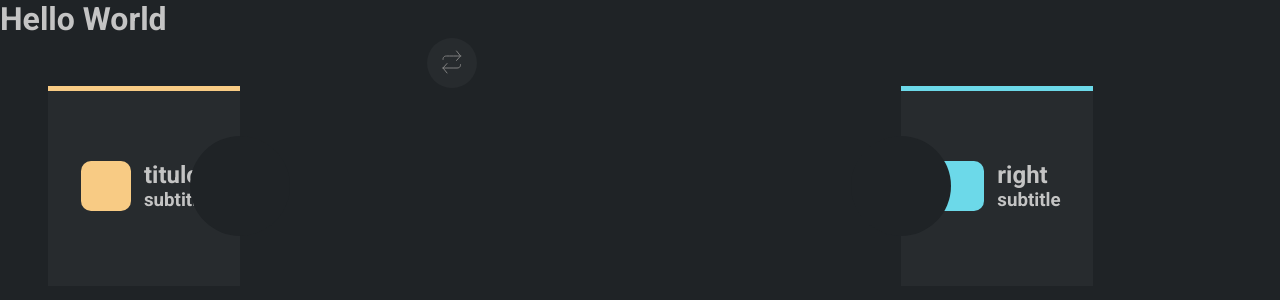
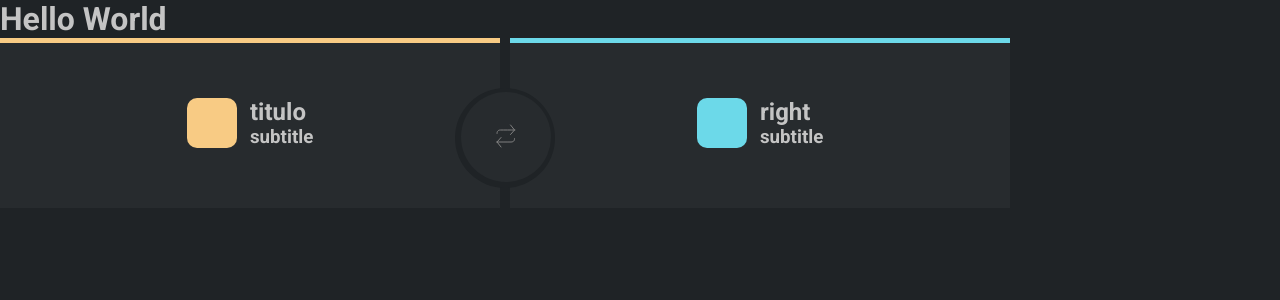
Before and after one commit to githiago-f/digital-wallet, a React (Create React App) app: page / in a window 1280 px wide. Shown: the top 300 px of the page. Built offline with nearby package versions, Linux system fonts and the light colour scheme.

Commit message:
finishing cards component UI

```diff
--- a/src/components/Cards/styles.scss
+++ b/src/components/Cards/styles.scss
@@ -1,4 +1,4 @@
 .cards-wrapper {
     display: grid;
-    grid-template-columns: repeat(3, 1fr);
+    grid-template-columns: repeat(3, 1fr 10px 1fr);
 }
--- a/src/components/ConverterButton/styles.scss
+++ b/src/components/ConverterButton/styles.scss
@@ -1,7 +1,12 @@
 .convert__button {
+    top: 32%;
+    position: relative;
+    z-index: 11;
+    right: 390%;
+
     button {
-        width: 50px;
-        height: 50px;
+        width: 90px;
+        height: 90px;
         border-radius: 100%;
         border: none;
         background-color: var(--secondary-dark);
@@ -9,13 +14,14 @@
         img {
             filter: contrast(0%);
         }
-        &:active,
+        transition: ease-in-out 0.5s;
+
         &:hover {
-            transform: scale(0.9);
-            img {
-                transition: ease-in-out 0.5s;
-                transform: rotate(180deg);
-            }
+            transform: rotate(180deg) scale(0.9);
+        }
+        &:active {
+            transition: ease-in-out 0.1s;
+            transform: rotate(180deg) scale(0.85);
         }
     }
 }
--- a/src/components/LeftCard/styles.scss
+++ b/src/components/LeftCard/styles.scss
@@ -1,7 +1,6 @@
 .card {
     width: 45%;
-    margin: 3rem;
-    background-color: var(--secondary-dark);
+    min-width: 500px;
 
     display: flex;
     flex-direction: column;
@@ -29,7 +28,7 @@
     }
 
     & {
-        height: 200px;
+        height: 170px;
         position: relative;
         background: var(--secondary-dark);
 
@@ -39,19 +38,5 @@
             border-radius: 10px;
             background-color: var(--light-yellow);
         }
-
-        &::before {
-            position: absolute;
-            content: "";
-            left: 100%;
-            top: 0%;
-            z-index: 10;
-            width: 100px;
-            height: 100px;
-            border-radius: 50%;
-            background: var(--primary-dark);
-            transform: translateX(-50%) translateY(50%);
-            bottom: 0px;
-        }
     }
 }
--- a/src/components/RightCard/styles.scss
+++ b/src/components/RightCard/styles.scss
@@ -1,7 +1,6 @@
 .right-card {
     width: 45%;
-    margin: 3rem;
-    background-color: var(--secondary-dark);
+    min-width: 500px;
 
     display: flex;
     flex-direction: column;
@@ -28,14 +27,14 @@
     }
 
     & {
-        height: 200px;
+        height: 170px;
         position: relative;
         background: var(--secondary-dark);
 
         &::before {
             position: absolute;
             content: "";
-            left: 0%;
+            left: -0.95%;
             top: 0%;
             z-index: 10;
             width: 100px;
```
